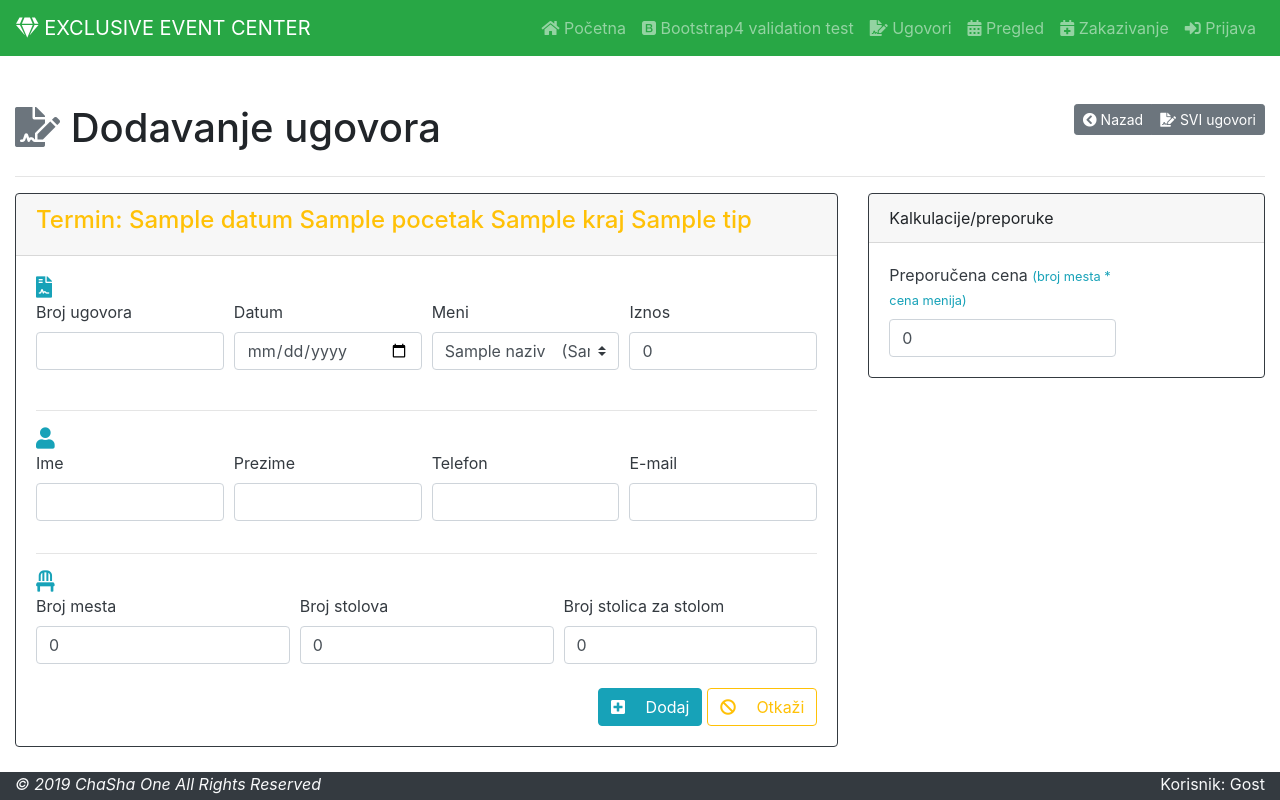
After one commit to chana-chh/rezervacije, a PHP site: template app/views/ugovor_dodavanje.twig in a window 1280 px wide. The commit adds this page. Run offline with PHP 8.4, Linux system fonts and the light colour scheme; the template is opened without the code that fills it: most values are stand-ins (such as "Sample title", 1, 10 or a date in 2020); some libraries are stand-ins or nearby versions.

Commit message:
Ugovori dodavanje I

```diff
--- a/app/Models/Termin.php
+++ b/app/Models/Termin.php
@@ -9,9 +9,9 @@ class Termin extends Model
 {
     protected $table = 'termini';
 
-    public function ugovori()
+    public function tip()
     {
-        return $this->hasMany('App\Models\Ugovor', 'termin_id');
+        return $this->belongsTo('App\Models\TipDogadjaja', 'tip_dogadjaja_id');
     }
 
     public function sala()
--- a/app/Models/TipDogadjaja.php
+++ b/app/Models/TipDogadjaja.php
@@ -8,4 +8,9 @@ use App\Classes\Db;
 class TipDogadjaja extends Model
 {
     protected $table = 's_tip_dogadjaja';
+
+    public function termini()
+    {
+        return $this->hasMany('App\Models\Termin', 'tip_dogadjaja_id');
+    }
 }
--- a/app/Models/Ugovor.php
+++ b/app/Models/Ugovor.php
@@ -13,8 +13,6 @@ class Ugovor extends Model
         return $this->belongsTo('App\Models\Ugovor', 'termin_id');
     }
 
-    // tip_dogadjaja ???
-
     public function korisnik()
     {
         return $this->belongsTo('App\Models\Korisnik', 'korisnik_id');
--- a/app/views/logovi.twig
+++ b/app/views/logovi.twig
@@ -36,7 +36,7 @@
           <select class="custom-select mb-2" name="korisnik_id" id="korisnik_id" class="form-control">
             <option value=""></option>
             {% for korinik in korisnici %}
-          <option value="{{ korinik.id }}" {{ data.korinik_id == korinik.id ? ' selected' : '' }}>{{ korinik.ime }}
+          <option value="{{ korinik.id }}" {{ data.korisnik_id == korinik.id ? ' selected' : '' }}>{{ korinik.ime }}
           </option>
           {% endfor %}
           </select>
--- /dev/null
+++ b/app/views/ugovor_dodavanje.twig
@@ -0,0 +1,140 @@
+{% extends "templates/app.twig" %}
+{% block naslov %}
+<div class="row mt-md-5">
+  <div class="col">
+    <h1>
+      <i class="fas fa-file-signature text-secondary"></i> Dodavanje ugovora
+    </h1>
+  </div>
+  <div class="col justify-content-end text-right">
+    <div class="btn-group btn-group">
+      <button type="button" class="btn btn-secondary btn-sm" onclick="window.history.back();" title="Povratak na prethodnu stranu"><i
+          class="fas fa-chevron-circle-left"></i> Nazad</button>
+      <a href="{{ path_for('ugovori') }}" class="btn btn-secondary btn-sm" title="Povratak na tabelarni prikaz ugovora"><i class="fas fa-file-signature"></i> SVI
+        ugovori</a>
+    </div>
+  </div>
+</div>
+<hr />
+{% endblock naslov %}
+{% block sadrzaj %}
+<div class="card border-dark mb-3">
+  <div class="card-header text-warning"><h4>Termin: {{termin.datum}} {{termin.pocetak}} {{termin.kraj}} {{termin.tip.tip}}</h4></div>
+  <div class="card-body text-dark">
+    <form action="{{ path_for('ugovor.dodavanje.post') }}" method="POST">
+      {{ csrf | raw }}
+      <div class="form-row">
+        <div class="col-md-3">
+          <i class="fas fa-file-contract fa-lg text-info"></i>
+        </div>
+      </div>
+      <div class="form-row">
+        <div class="form-group col-md-3">
+          <label for="broj_ugovora">Broj ugovora</label>
+          <input type="text" class="form-control" name="broj_ugovora" id="broj_ugovora" aria-describedby="broj ugovora" autocomplete="off" required>
+        </div>
+        <div class="form-group col-md-3">
+          <label for="datum">Datum</label>
+          <input name="datum" type="date" id="datum" class="form-control" value="{{ datum }}" />
+          <small class="form-text{{ errors.datum[0] ? ' is-invalid' : '' }}">{{errors.datum[0]}}</small>
+        </div>
+        <div class="form-group col-md-3">
+          <label for="meni_id">Meni</label>
+          <select class="custom-select mb-2" name="meni_id" id="meni_id" class="form-control">
+            <option value=""></option>
+            {% for meni in meniji %}
+          <option value="{{ meni.id }}" {{ data.meni_id == meni.id ? ' selected' : '' }} data-cenamenija="{{ meni.cena }}">{{ meni.naziv }}&emsp;({{ meni.cena }})
+          </option>
+          {% endfor %}
+          </select>
+        </div>
+        <div class="form-group col-md-3">
+          <label for="iznos">Iznos</label>
+          <input type="number" class="form-control" name="iznos" id="iznos" value="{{ old.iznos ? : 0 }}" min="0" step="100" autocomplete="off" required>
+        </div>
+      </div>
+      <hr>
+      <div class="form-row">
+        <div class="col-md-3">
+          <i class="fas fa-user fa-lg text-info"></i>
+        </div>
+      </div>
+       <div class="form-row">
+        <div class="form-group col-md-3">
+          <label for="ime">Ime</label>
+          <input type="text" class="form-control" name="ime" id="ime" aria-describedby="ime" autocomplete="off" required>
+        </div>
+        <div class="form-group col-md-3">
+          <label for="prezime">Prezime</label>
+          <input type="text" class="form-control" name="prezime" id="prezime" aria-describedby="prezime" autocomplete="off" required>
+        </div>
+        <div class="form-group col-md-3">
+          <label for="telefon">Telefon</label>
+          <input type="text" class="form-control" name="telefon" id="telefon" aria-describedby="telefon" autocomplete="off" required>
+        </div>
+         <div class="form-group col-md-3">
+          <label for="email">E-mail</label>
+          <input type="text" class="form-control" name="email" id="email" aria-describedby="email" autocomplete="off" required>
+        </div>
+      </div>
+      <hr>
+      <div class="form-row">
+        <div class="col-md-3">
+          <i class="fas fa-chair fa-lg text-info"></i>
+        </div>
+      </div>
+      <div class="form-row">
+        <div class="form-group col-md-4">
+          <label for="broj_mesta">Broj mesta</label>
+          <input type="number" class="form-control" name="broj_mesta" id="broj_mesta" value="{{ old.broj_mesta ? : 0 }}" min="0" step="1" autocomplete="off" required>
+        </div>
+        <div class="form-group col-md-4">
+          <label for="broj_stolova">Broj stolova</label>
+          <input type="number" class="form-control" name="broj_stolova" id="broj_stolova" value="{{ old.broj_stolova ? : 0 }}" min="0" step="1" autocomplete="off" required>
+        </div>
+        <div class="form-group col-md-4">
+          <label for="broj_mesta_po_stolu">Broj stolica za stolom</label>
+          <input type="number" class="form-control" name="broj_mesta_po_stolu" id="broj_mesta_po_stolu" value="{{ old.broj_mesta_po_stolu ? : 0 }}" min="0" step="1" autocomplete="off" required>
+        </div>
+      </div>
+      <div class="form-row justify-content-between mt-2">
+        <div class="col-12 text-right align-self-end">
+          <button type="submit" class="btn btn-info" title="Dodaj novi ugovor"><i class="fas fa-plus-square"></i> &emsp;Dodaj</button>
+          <a href="{{ path_for('ugovori') }}" class="btn btn-outline-warning"><i class="fas fa-ban"></i> &emsp;Otkaži</a>
+        </div>
+      </div>
+    </form>
+  </div>
+</div>
+{% endblock sadrzaj %}
+{% block traka %}
+  <div class="card border-dark mb-3">
+    <div class="card-header">Kalkulacije/preporuke</div>
+    <div class="card-body text-dark">
+      <div class="row">
+        <div class="col-md-8">
+          <label for="preporucena">Preporučena cena <small class="text-info">(broj mesta * cena menija)</small></label>
+          <input type="number" class="form-control" name="preporucena" id="preporucena" value="{{ old.preporucena ? : 0 }}" min="0" step="1" autocomplete="off" required>
+        </div>
+      </div>
+    </div>
+  </div>
+{% endblock traka %}
+{% block skripta %}
+  <script>
+    $(document).ready(function () {
+
+      $('#broj_mesta').keyup(preporucenaCena);
+
+      $('#meni_id').change(function(){
+         preporucenaCena();
+      });
+
+    });
+
+    function preporucenaCena()
+    {
+      $('#preporucena').val($('#meni_id').children('option:selected').data('cenamenija') * $('#broj_mesta').val());
+    }
+  </script>
+{% endblock skripta %}
--- a/app/views/ugovori.twig
+++ b/app/views/ugovori.twig
@@ -16,6 +16,7 @@
       <button type="button" class="btn btn-secondary btn-sm" id="prikazi" title="Prikaži formu za filtriranje">
         <i class="fas fa-filter"></i> Filter</button>
       <a href="{{ path_for('ugovori') }}" class="btn btn-warning btn-sm pretraga_div">Svi ugovori</a>
+      <a href="{{ path_for('ugovor.dodavanje.get') }}" class="btn btn-outline-success btn-sm pretraga_div"><i class="fas fa-plus-square"></i>&emsp;Dodavanje za sada</a>
     </div>
   </div>
 </div>
@@ -77,7 +78,7 @@
       <th class="w-15" scope="col">Ime i prezime</th>
       <th class="w-10" scope="col">Telefon</th>
       <th class="w-10" scope="col">E-mail</th>
-      <th class="w-10" scope="col"><small>Broj mesta, stolova/stolica</small></th>
+      <th class="w-10" scope="col">Mesta</th>
       <th class="w-10" scope="col">Datum</th>
       <th class="w-5" scope="col" style="text-align:right;"><i class="fas fa-cogs text-warning"></i></th>
     </tr>
@@ -92,7 +93,7 @@
       <td>{{ ugovor.ime }} {{ ugovor.prezime }}</td>
       <td>{{ ugovor.telefon }}</td>
       <td><a href="mailto:{{ ugovor.email }}">{{ ugovor.email }}</a></td>
-      <td>{{ ugovor.broj_mesta }}, {{ ugovor.broj_stolova }}/{{ ugovor.broj_mesta_po_stolu }}</td>
+      <td>{{ ugovor.broj_mesta }} ({{ ugovor.broj_stolova }}/{{ ugovor.broj_mesta_po_stolu }})</td>
       <td>{{ ugovor.datum|date('d.m.Y') }}</td>
       <td style="text-align:right;">
         <div class="btn-group btn-group-sm">
```
Also changed, not shown: app/Controllers/UgovorController.php (+8 -1 lines).
